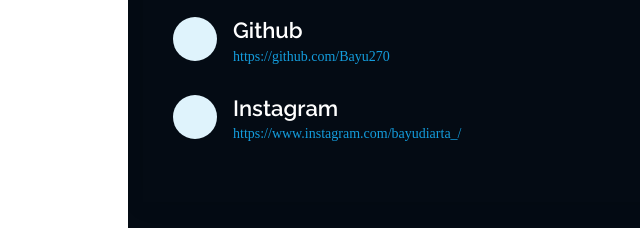
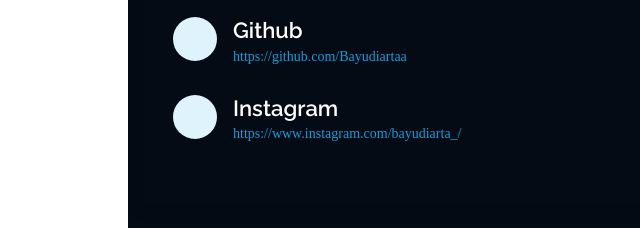
Before and after one commit to Bayudiartaa/portofolio_v2, a plain HTML site: page index.html in a window 1280 px wide. Shown: the part 4812-5040 px from the top of the page, 172-812 px from the left. Drawn offline with nearby package versions, Linux system fonts and the light colour scheme; no server answers; some icons are missing; a web font is replaced by a local one.

Commit message:
rename github

```diff
--- a/index.html
+++ b/index.html
@@ -95,7 +95,7 @@
                     <a href="https://wa.me/+62895397117089" class="instagram"><i class="bx bxl-whatsapp"></i></a>
                     <a href="https://web.facebook.com/bayu.laksana.52056//" class="facebook"><i class="bx bxl-facebook"></i></a>
                     <a href="https://t.me/Bayudiarta/" class="twitter"><i class="bx bxl-telegram"></i></a>
-                    <a href="https://github.com/Bayu270" class="google-plus"><i class="bx bxl-github"></i></a>
+                    <a href="https://github.com/Bayudiartaa" class="google-plus"><i class="bx bxl-github"></i></a>
                     <a href="https://www.linkedin.com/in/bayudiarta/" class="linkedin"><i
                             class="bx bxl-linkedin"></i></a>
                 </div>
@@ -326,7 +326,7 @@
                                     <a href="#" data-toggle="modal" data-target="#laundryModal" class="btn btn-sm"
                                         style="background-color: #00af91; color: white;" title="Detail"><i
                                             class="far fa-eye"></i></a> |
-                                    <a href="https://github.com/Bayu270/laundry_ci3" class="btn btn-sm"
+                                    <a href="https://github.com/Bayudiartaa/laundry_ci3" class="btn btn-sm"
                                         style="background-color: #ff4646; color: white;" title="Code"><i
                                             class="fa fa-code"></i></a>
                                 </div>
@@ -411,7 +411,7 @@
                                     <a href="#" data-toggle="modal" data-target="#reactModal" class="btn btn-sm"
                                         style="background-color: #00af91; color: white;" title="Detail"><i
                                             class="far fa-eye"></i></a> |
-                                    <a href="https://github.com/Bayu270/simple_auth_frontend" class="btn btn-sm"
+                                    <a href="https://github.com/Bayudiartaa/simple_auth_frontend" class="btn btn-sm"
                                         style="background-color: #ff4646; color: white;" title="Code"><i
                                             class="fa fa-code"></i></a>
                                 </div>
@@ -471,7 +471,7 @@
                                     <a href="#" data-toggle="modal" data-target="#crudModal" class="btn btn-sm"
                                         style="background-color: #00af91; color: white;" title="Detail"><i
                                             class="far fa-eye"></i></a> |
-                                    <a href="https://github.com/Bayu270/crud_laravel_ajax" class="btn btn-sm"
+                                    <a href="https://github.com/Bayudiartaa/crud_laravel_ajax" class="btn btn-sm"
                                         style="background-color: #ff4646; color: white;" title="Code"><i
                                             class="fa fa-code"></i></a>
                                 </div>
@@ -499,7 +499,7 @@
                                     <a href="#" data-toggle="modal" data-target="#blogModal" class="btn btn-sm"
                                         style="background-color: #00af91; color: white;" title="Detail"><i
                                             class="far fa-eye"></i></a> |
-                                    <a href="https://github.com/Bayu270/blog" class="btn btn-sm"
+                                    <a href="https://github.com/Bayudiartaa/blog" class="btn btn-sm"
                                         style="background-color: #ff4646; color: white;" title="Code"><i
                                             class="fa fa-code"></i></a>
                                 </div>
@@ -555,7 +555,7 @@
                                 <i class="icofont-github "></i>
                                 <h4 style="color: #ffffff; ">Github</h4>
                                 <p style="color: #ffffff; font-family: 'font-content'; ">
-                                    <a href="https://github.com/Bayu270 ">https://github.com/Bayu270</a>
+                                    <a href="https://github.com/Bayudiartaa ">https://github.com/Bayudiartaa</a>
                                 </p>
                             </div>
 
```
